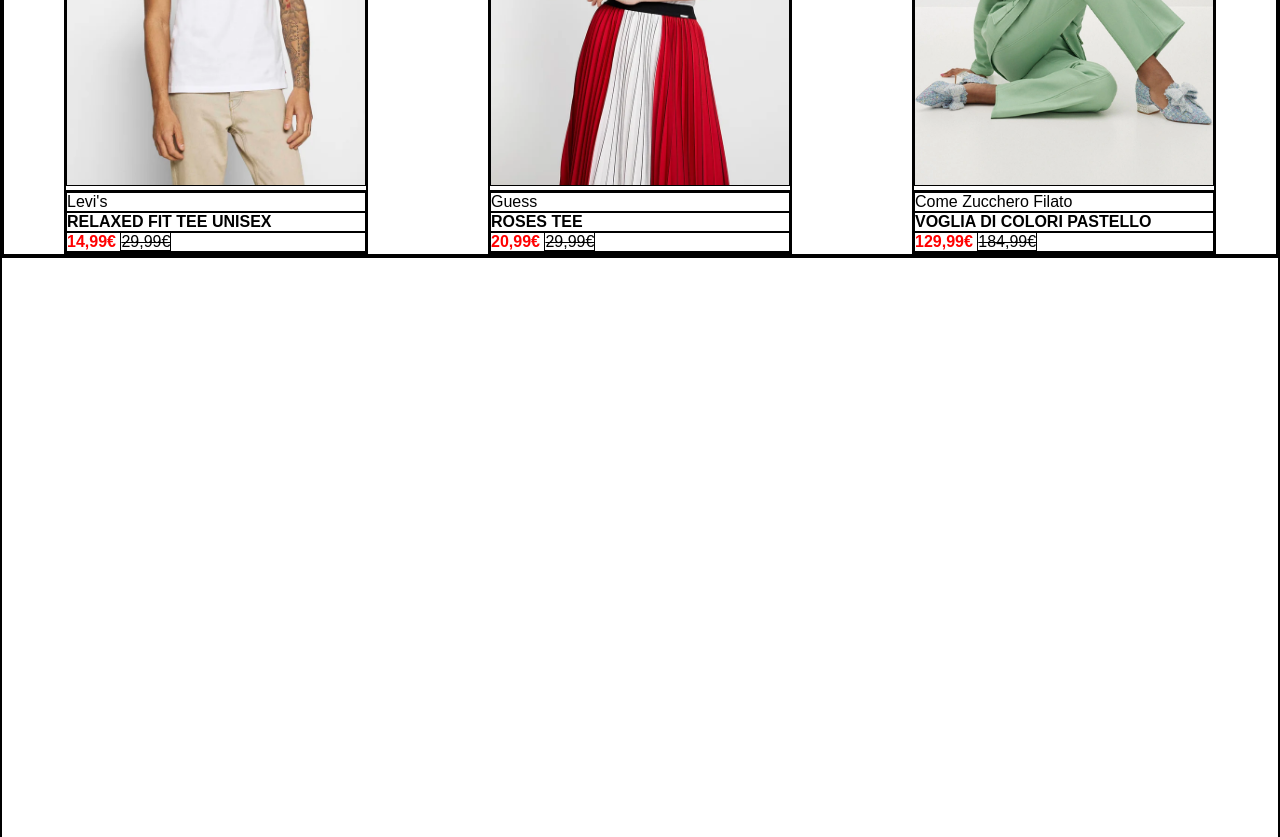
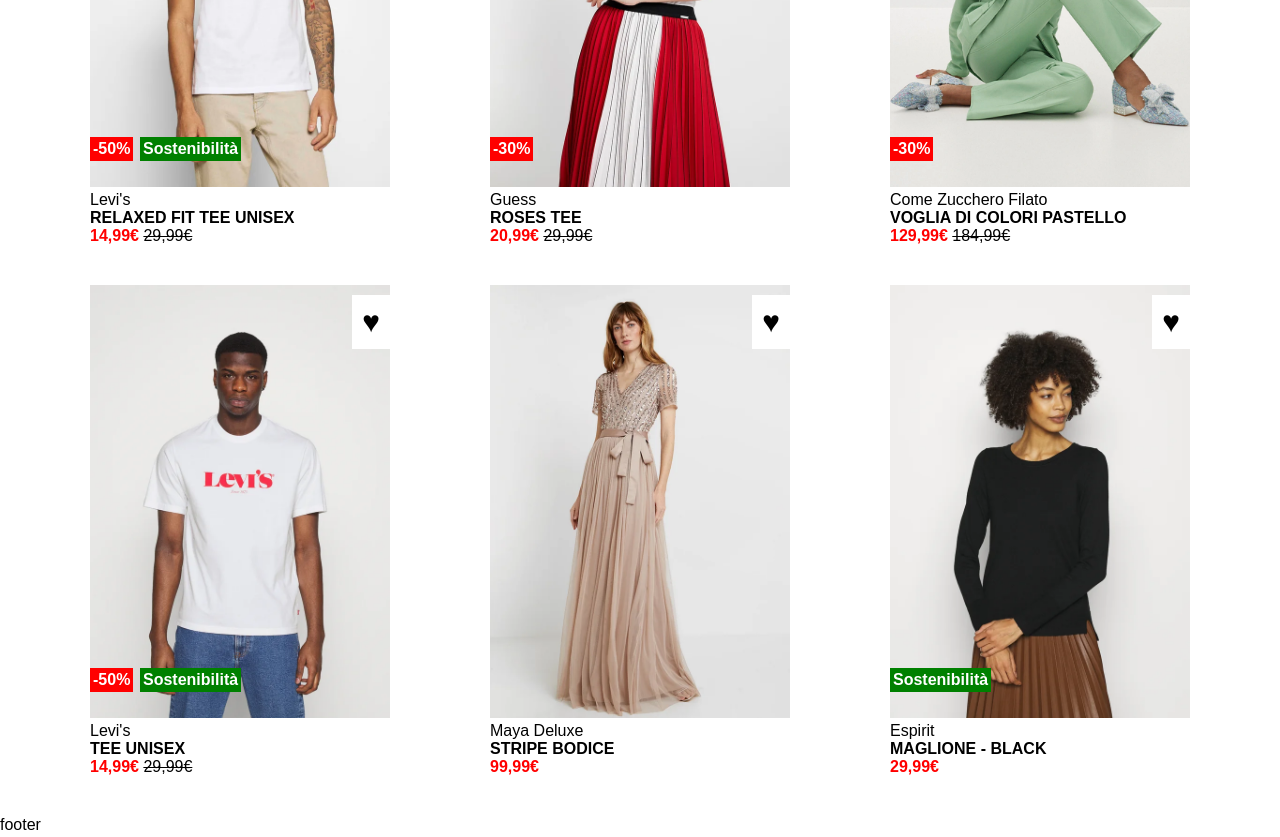
Before and after one commit to MatteoSala97/html-css-boolando, a plain HTML site: page index.html in a window 1280 px wide. Shown: the part 360-1197 px from the top of the page. Drawn offline with Linux system fonts and the light colour scheme.

Commit message:
feat: favourites, discount and ecofriendly tags

```diff
--- a/assets/style.css
+++ b/assets/style.css
@@ -3,7 +3,7 @@
     padding: 0;
     box-sizing: border-box;
 
-    border: 1px solid black;
+    /* border: 1px solid black; */
 }
 body{
     height: 5000px;
@@ -35,14 +35,17 @@ header a{
 }
 .container{
     display: flex;
+    margin: 40px;
 }
 
 main div{
     margin: 0 auto;
 }
+
 .card{
     width: fit-content;
     overflow: hidden;
+    position: relative;
 }
 
 .card img{
@@ -69,3 +72,51 @@ nav div p span{
     font-weight: normal;
     text-decoration: line-through;
 }
+
+.card button {
+    position: absolute;
+    right: 0;
+    top: 10px;
+
+    font-size: 30px;
+    background-color: white;
+    padding: 10px;
+    border: 0;
+}
+
+.card button:hover{
+    color: red;
+}
+
+.discount,
+.eco-friendly,
+.alone{
+    color: white;
+    font-weight: bold;
+}
+
+.discount{
+    position: absolute;
+    background-color: red;
+    padding: 3px;
+
+    left: 0;
+    bottom: 30px;
+}
+
+.eco-friendly{
+    position: absolute;
+    background-color: green;
+    padding: 3px;
+
+    left: 50px;
+    bottom: 30px;
+}
+.alone{
+    position: absolute;
+    background-color: green;
+    padding: 3px;
+
+    left: 0;
+    bottom: 30px;
+}
--- a/index.html
+++ b/index.html
@@ -31,7 +31,10 @@
         <nav class="container">
            <div>
             <figure class="card">
-                <img src="./assets/img/1.webp" alt="1">
+                <img src="./assets/img/1.webp" alt="tshirt">
+                <span class="discount">-50%</span>
+                <span class="eco-friendly">Sostenibilità</span>
+                <button>&hearts;</button>
             </figure>
             <div>
                 <p>levi's</p>
@@ -41,7 +44,9 @@
            </div>
            <div>
             <figure class="card">
-                <img src="./assets/img/2.webp" alt="1">
+                <img src="./assets/img/2.webp" alt="tshirt with roses">
+                <button>&hearts;</button>
+                <span class="discount">-30%</span>
             </figure>
             <div>
                 <p>guess</p>
@@ -51,7 +56,9 @@
            </div>
            <div>
             <figure class="card">
-                <img src="./assets/img/3.webp" alt="1">
+                <img src="./assets/img/3.webp" alt="green dress">
+                <button>&hearts;</button>
+                <span class="discount">-30%</span>
             </figure>
             <div>
                 <p>come zucchero filato</p>
@@ -59,11 +66,50 @@
                 <p>129,99€ <span>184,99€</span></p>
             </div>
            </div>
+
         </nav>
+        <nav class="container">
+            <div>
+             <figure class="card">
+                <img src="./assets/img/4.webp" alt="thirt">
+                <button>&hearts;</button>
+                <span class="discount">-50%</span>
+                <span class="eco-friendly">Sostenibilità</span>
+             </figure>
+             <div>
+                <p>levi's</p>
+                <p>tee unisex</p>
+                <p>14,99€ <span>29,99€</span></p>
+             </div>
+            </div>
+            <div>
+             <figure class="card">
+                <img src="./assets/img/5.webp" alt="dress">
+                <button>&hearts;</button>
+             </figure>
+             <div>
+                <p>maya deluxe</p>
+                <p>stripe bodice</p>
+                <p>99,99€</p>
+             </div>
+            </div>
+            <div>
+             <figure class="card">
+                <img src="./assets/img/6.webp" alt="1">
+                <button>&hearts;</button>
+                <span class="alone">Sostenibilità</span>
+             </figure>
+             <div>
+                <p>espirit</p>
+                <p>maglione - black</p>
+                <p>29,99€</p>
+             </div>
+            </div>
+         </nav>
     </main>
 
     <footer>
-
+        footer
     </footer>
 </body>
 </html>
```
